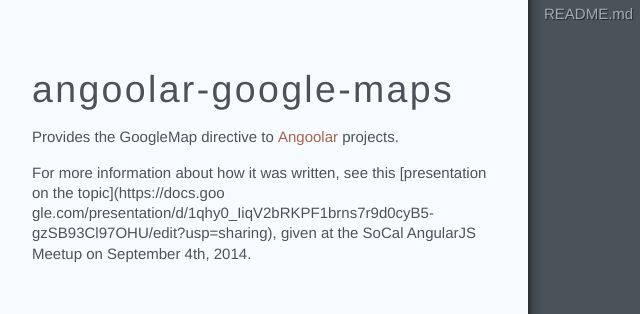
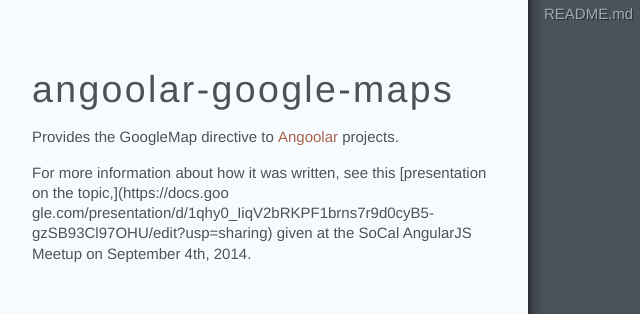
Before and after one commit to OlenDavis/angoolar-google-maps, a plain HTML site: page index.html in a window 1280 px wide. Shown: the top 314 px of the page, 0-640 px from the left. Drawn offline with Linux system fonts and the light colour scheme.

Commit message:
Generated documentation for 9ec1e622189512da54017ab3358d341e9d085eb9

```diff
--- a/index.html
+++ b/index.html
@@ -2,6 +2,6 @@
 
 <p>Provides the GoogleMap directive to <a href="github.com/OlenDavis/angoolar">Angoolar</a> projects.</p>
 
-<p>For more information about how it was written, see this [presentation on the topic](https://docs.goo
-gle.com/presentation/d/1qhy0_IiqV2bRKPF1brns7r9d0cyB5-gzSB93Cl97OHU/edit?usp=sharing), given at the
+<p>For more information about how it was written, see this [presentation on the topic,](https://docs.goo
+gle.com/presentation/d/1qhy0_IiqV2bRKPF1brns7r9d0cyB5-gzSB93Cl97OHU/edit?usp=sharing) given at the
 SoCal AngularJS Meetup on September 4th, 2014.</p></div></div></div></div></body></html>
```
